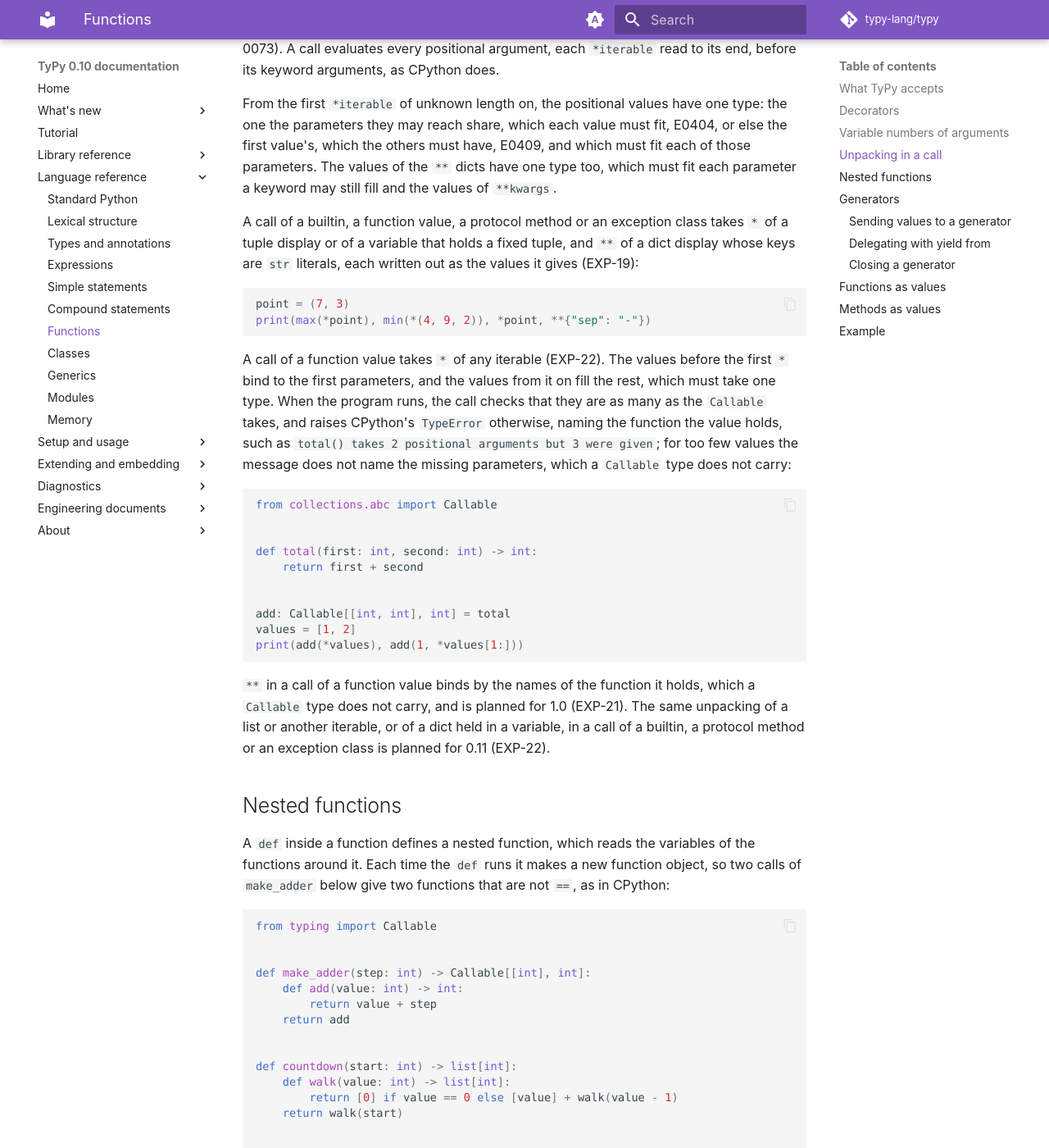
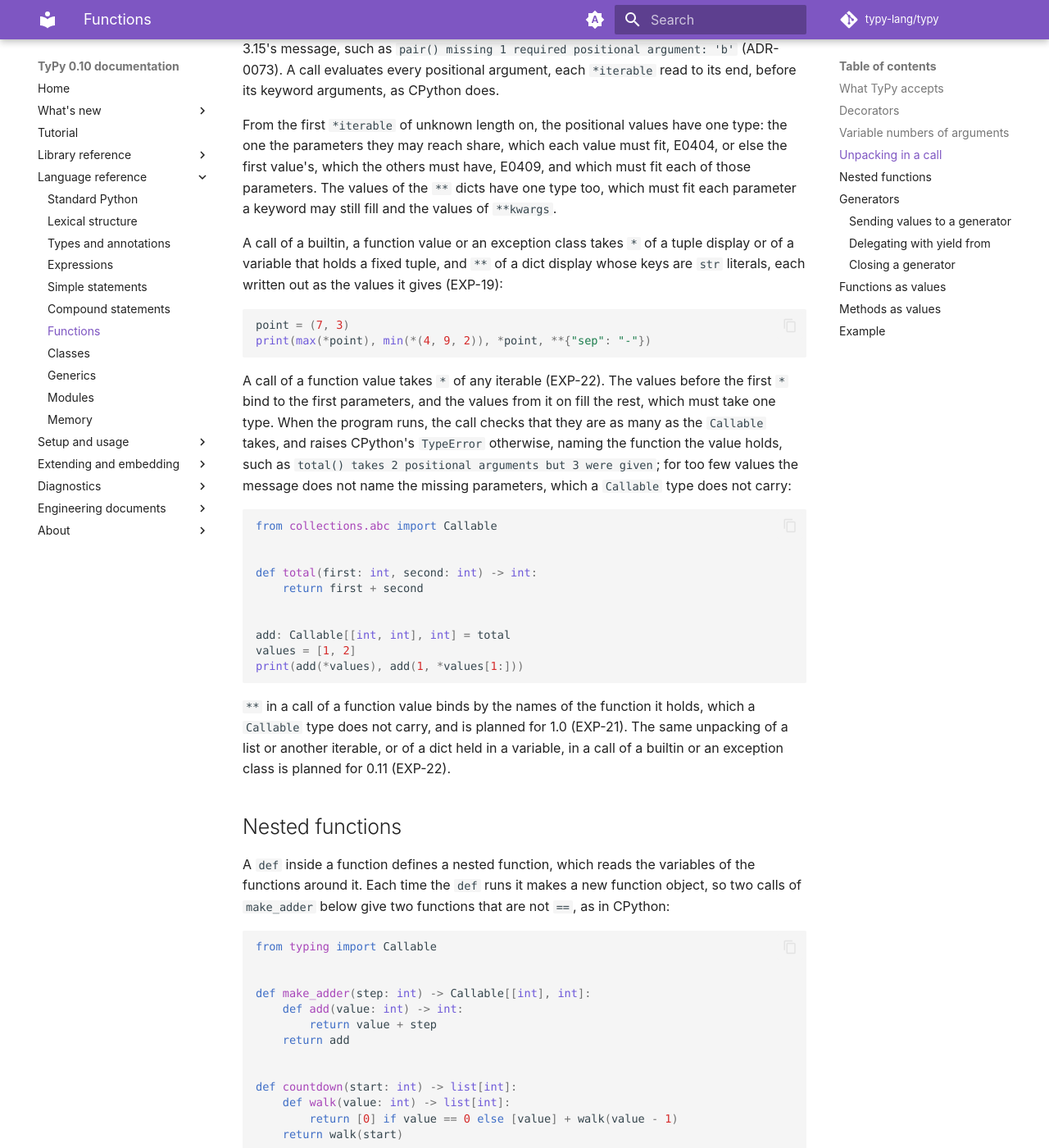
Before and after one commit to typy-lang/typy, an MkDocs documentation site: the page built from docs/reference/functions.md, in a window 1280 px wide and 1400 px high, scrolled down 4504 px. Shown: the whole window at 82% size. Built offline with MkDocs 1.6.1 and Material for MkDocs 9.7.7, drawn with Linux system fonts in a browser that asks for light colours; comment, search, counter and statistics services are not loaded; some of the changed text lies outside the part shown.

````diff
--- a/docs/reference/functions.md
+++ b/docs/reference/functions.md
@@ -209,10 +209,9 @@ the `**` dicts
 have one type too, which must fit each parameter a keyword may still
 fill and the values of `**kwargs`.
 
-A call of a builtin, a function value, a protocol method or an exception
-class takes `*` of a tuple display or of a variable that holds a fixed
-tuple, and `**` of a dict display whose keys are `str` literals, each
-written out as the values it gives (EXP-19):
+A call of a builtin, a function value or an exception class takes `*` of a tuple
+display or of a variable that holds a fixed tuple, and `**` of a dict display
+whose keys are `str` literals, each written out as the values it gives (EXP-19):
 
 <!-- typy-expect: accepted -->
 ```python
@@ -246,8 +245,8 @@ print(add(*values), add(1, *values[1:]))
 `**` in a call of a function value binds by the names of the function it
 holds, which a `Callable` type does not carry, and is planned for 1.0
 (EXP-21). The same unpacking of a list or another iterable, or of a dict
-held in a variable, in a call of a builtin, a protocol method or an
-exception class is planned for 0.11 (EXP-22).
+held in a variable, in a call of a builtin or an exception class is
+planned for 0.11 (EXP-22).
 
 ## Nested functions
 
@@ -657,7 +656,7 @@ These forms are refused:
 | A nested function or a method with `*args` or `**kwargs` read where no `Callable` is expected | E0203 (FUN-19) |
 | A `lambda` with `**kwargs`, which a `Callable` never fills, or with `*args` where the `Callable` passes nothing past the other parameters | E0203 (FUN-19) |
 | `*args` of a `lambda` where the `Callable` passes values of two types past the other parameters | E0409 (FUN-19) |
-| `*` of a list or another iterable, or `**` of a dict held in a variable, in a call of a builtin other than `print`, of a protocol method or of an exception class, planned for 0.11 | E0201 (EXP-22) |
+| `*` of a list or another iterable, or `**` of a dict held in a variable, in a call of a builtin other than `print` or of an exception class, planned for 0.11 | E0201 (EXP-22) |
 | `**` in a call of `print` of a value that is no `dict[str, V]`, or of dicts of different value types | E0404 (EXP-22) |
 | `**` in a call of a function value, planned for 1.0 | E0201 (EXP-21) |
 | `*` in a call of a function value whose values may reach parameters of more than one type | E0404 (EXP-22) |
````
Also changed, not shown: other parts of docs/reference/functions.md (+4 -4 lines), CHANGELOG.md (+4 -0 lines), docs/design/detailed-design.md (+2 -2 lines), docs/testing/test-plan.md (+1 -1 lines), 3 other files.
